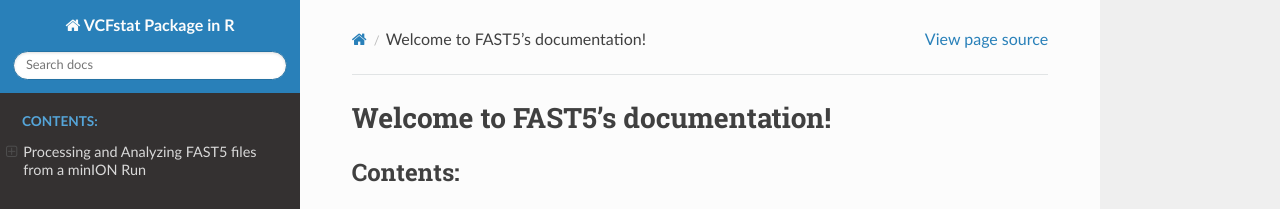
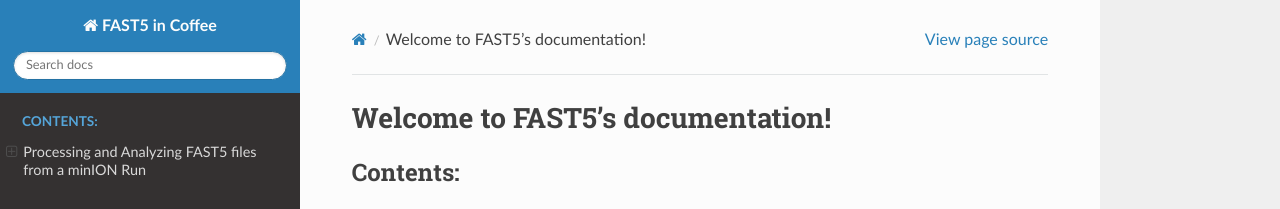
Before and after one commit to PBGLMichaelHall/FAST5, a Sphinx documentation site: the page built from docs/source/index.rst, in a window 1280 px wide. Shown: the top 209 px of the page. Built offline with Sphinx 7.4.7 and the Read the Docs theme 2.0.0, drawn with Linux system fonts in a browser that asks for light colours.

Commit message:
Update conf.py

```diff
--- a/docs/source/conf.py
+++ b/docs/source/conf.py
@@ -20,7 +20,7 @@ sys.path.insert(0, os.path.abspath('/home/michael/miniconda3/lib/python3.9/site-
 
 # -- Project information -----------------------------------------------------
 
-project = 'VCFstat Package in R'
+project = 'FAST5 in Coffee'
 copyright = '2022, Michael Hall'
 author = 'Michael Hall'
 
```
